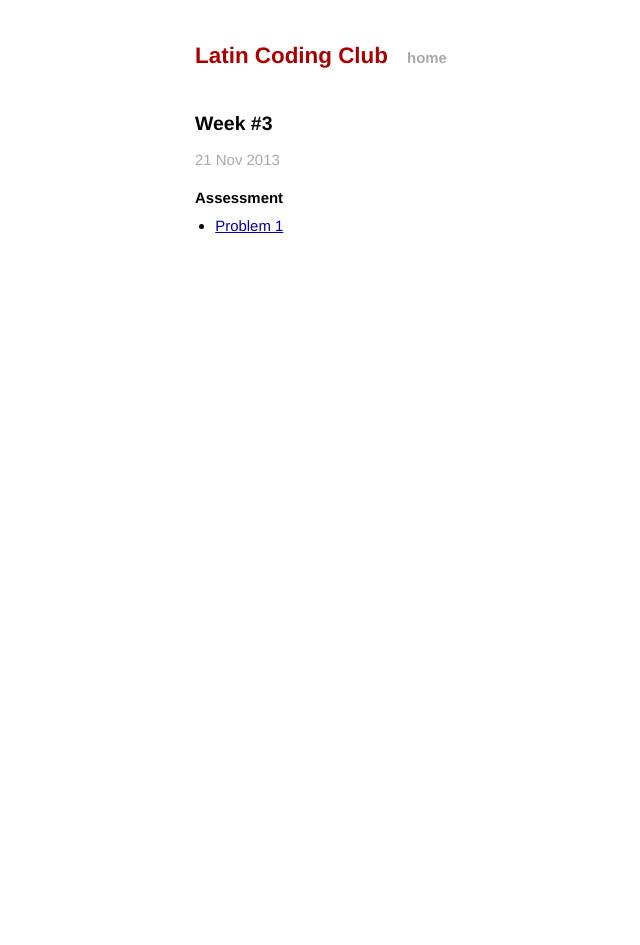
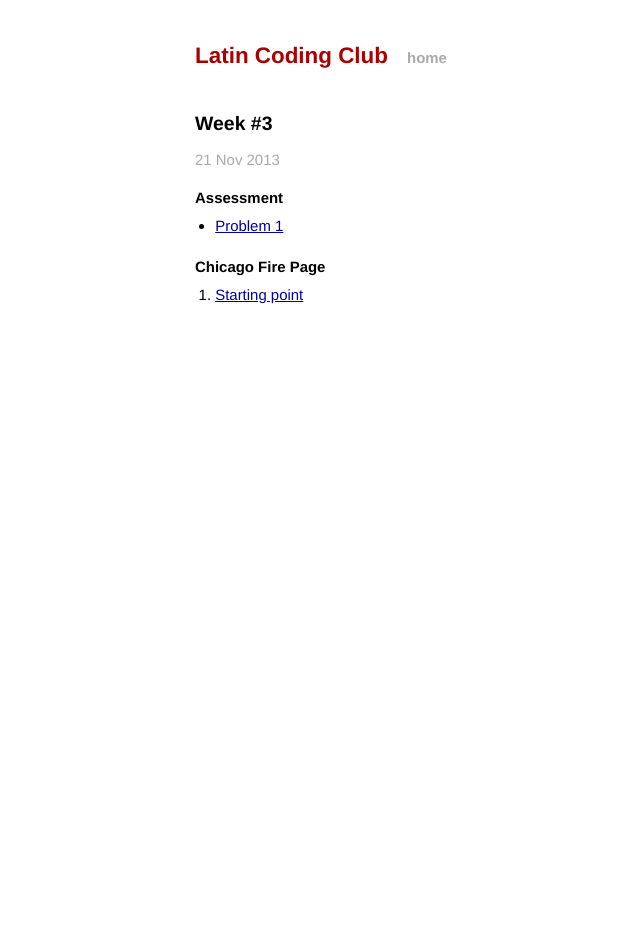
Before and after one commit to CodingClub/codingclub.github.io, a Jekyll site: the page built from _posts/2013-11-21-03.md, in a window 1280 px wide. Shown: the whole page, without its empty margins (131-771 px from the left). Built offline with Jekyll 4.4.1, drawn with Linux system fonts in a browser that asks for light colours; Markdown is read by kramdown in place of the engine named in the settings.

Commit message:
chicago fire page start

```diff
--- a/_posts/2013-11-21-03.md
+++ b/_posts/2013-11-21-03.md
@@ -7,3 +7,8 @@ categories: week
 ### Assessment
 
 - [Problem 1](http://jsbin.com/OlIleki/1/edit)
+
+
+### Chicago Fire Page
+
+1. [Starting point](http://jsbin.com/oKOxAPOT/1/edit )
```
